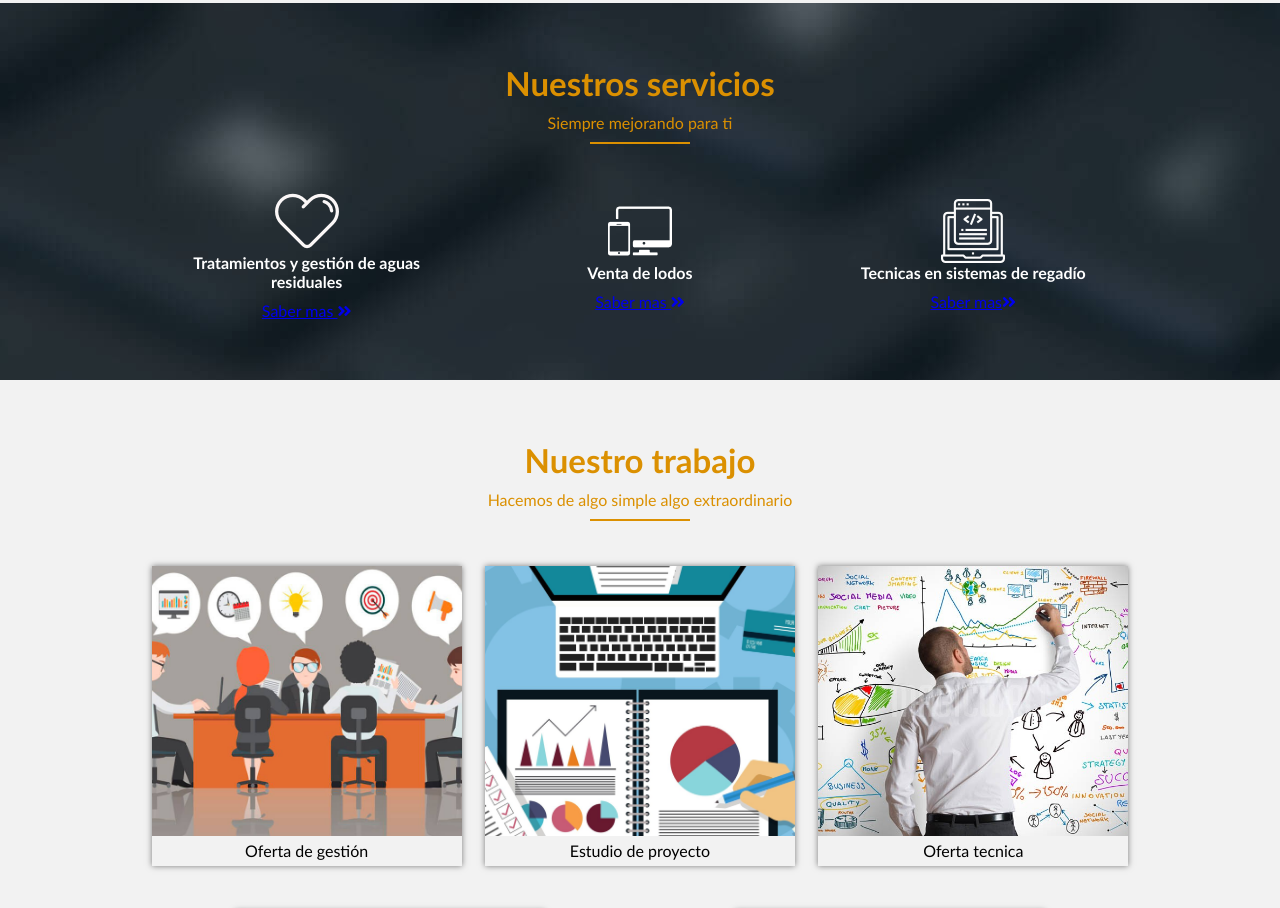
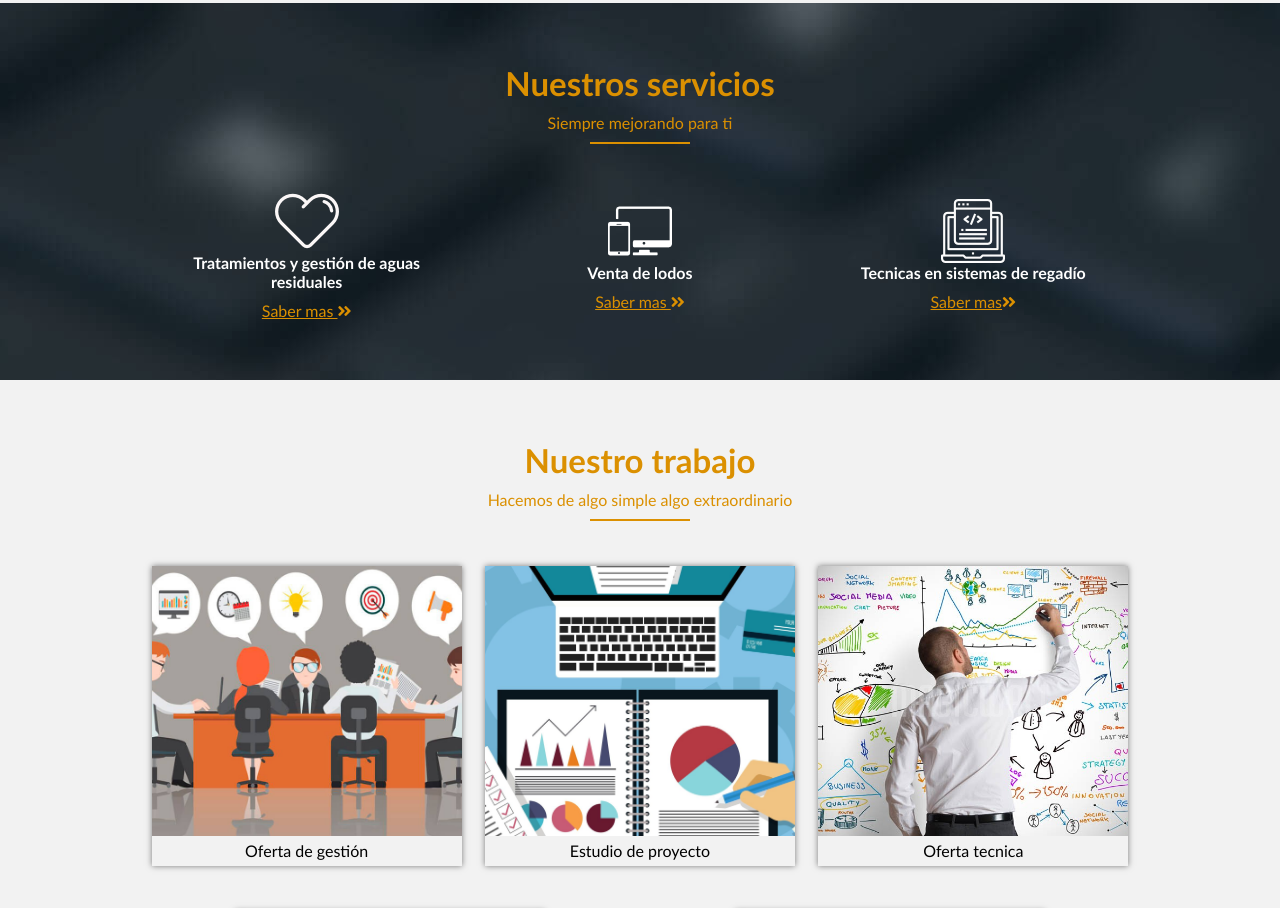
Before and after one commit to Acuagric/Grupo4, a plain HTML site: page index.html in a window 1280 px wide. Shown: the part 1643-2551 px from the top of the page. Drawn offline with Linux system fonts and the light colour scheme.

Commit message:
Update estilos.css

```diff
--- a/estilos.css
+++ b/estilos.css
@@ -190,7 +190,9 @@ nav .enlaces a:hover{
   font-weight: 300;
   color: var(--color1);
 }
-
+.contenedor a{
+  color: var(--color1);
+}
 .after::after{
   content:'';
   display: block;
```
